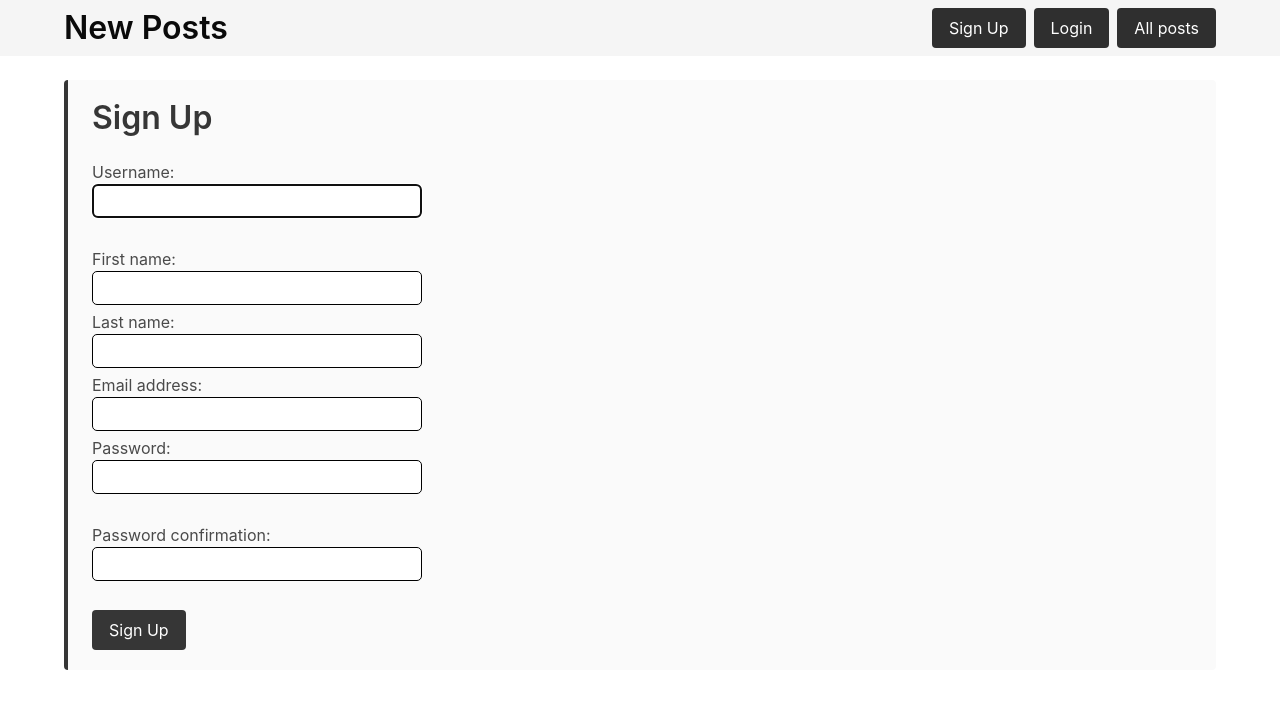
After one commit to A-ArslanA/PostProject, a Django app: page /user/sign-up/ in a window 1280 px wide. The commit adds this page. Shown: the top 709 px of the page. Run offline with Django 3.2, Linux system fonts and the light colour scheme.

Commit message:
second commit

```diff
--- a/PostApp/forms.py
+++ b/PostApp/forms.py
@@ -1,5 +1,12 @@
 from django import forms
 from .models import Post
+from django.contrib.auth.forms import UserCreationForm
+from django.contrib.auth.models import User
+
+class NewUserForm(UserCreationForm):
+    class Meta:
+        model = User
+        fields = ('username', 'first_name', 'last_name', 'email', 'password1', 'password2')
 
 class AddPostForm(forms.ModelForm):
     class Meta:
--- a/PostApp/templates/base.html
+++ b/PostApp/templates/base.html
@@ -7,7 +7,7 @@
     <meta name="viewport" content="width=device-width, initial-scale=1.0">
     <title>{% block title %}{% endblock %}</title>
     <link rel="stylesheet" href="{% static './css/bulma.min.css' %}">
-    <link rel="stylesheet" href="{% static './css/style.css' %}">
+    <link rel="shortcut icon" type="image/png" href="https://i1.sndcdn.com/avatars-FF5Dt5x2WL00MLzf-a7LIHA-t240x240.jpg"/>
 </head>
 <body>
     <nav class="navbar is-light" role="navigation" aria-label="main navigation">
@@ -32,12 +32,26 @@
                 <div class="navbar-end">
                   <div class="navbar-item">
                     <div class="buttons">
+                        {% if user.is_authenticated %}
+                        <a href="{% url 'logoutUser' %}" class="button is-dark is-hovered">
+                            Logout
+                        </a>
+                        {% else %}
+                        <a href="{% url 'signUpPage' %}" class="button is-dark is-hovered">
+                            Sign Up
+                        </a>
+                        <a href="{% url 'loginPage' %}" class="button is-dark is-hovered">
+                            Login
+                        </a>
+                        {% endif %}
                         <a href="{% url 'allPost' %}" class="button is-dark is-hovered">
                             All posts
                         </a>
+                        {% if user.is_superuser %}
                         <a href="{% url 'addPost' %}" class="button is-dark is-outlined">
                             Add Post
                         </a>
+                        {% endif %}
                     </div>
                   </div>
                 </div>
--- /dev/null
+++ b/PostApp/templates/user/sign-up.html
@@ -0,0 +1,34 @@
+{% extends '../base.html' %}
+
+{% block title%}Sign Up{% endblock %}
+
+{% block content %}
+<style>
+    #id_username, #id_first_name, #id_last_name, #id_email, #id_password1, #id_password2 {
+        display: block;
+        width: 30%;
+        padding: 8px;
+        border-radius: 5px;
+        margin-bottom: 5px;
+        border: 1px solid #000;
+    }
+
+    .helptext {
+        display: none;
+    }
+</style>
+    <div class="container">
+        <article class="message is-dark">
+            <div class="mt-5 message-body">
+                <h3 class="title mb-5 has-text-dark">Sign Up</h3>
+                <form method="post">
+                    {% csrf_token %}
+                    {{ form }}
+                    <div style="display: block">
+                        <button class="button is-dark">Sign Up</button>
+                    </div>
+                </form>
+            </div>
+        </article>
+    </div>
+{% endblock %}
--- a/PostApp/urls.py
+++ b/PostApp/urls.py
@@ -1,8 +1,12 @@
 from django.urls import path
 from . import views
+from django.contrib.auth.views import LogoutView
 
 urlpatterns = [
     path('', views.homePage, name='homePage'),
+    path('user/sign-up/', views.signUpPage, name='signUpPage'),
+    path('user/login/', views.loginPage, name='loginPage'),
+    path('user/logout/', views.logoutUser, name='logoutUser'),
     path('news/all/', views.allPost, name='allPost'),
     path('post/add/', views.addPost, name='addPost'),
     path('post/view/<int:pk>/', views.postDetail, name='postDetail'),
--- a/PostApp/views.py
+++ b/PostApp/views.py
@@ -1,6 +1,9 @@
 from django.shortcuts import render, redirect, get_object_or_404
+from django.contrib.auth import login, authenticate, logout
+from django.contrib import messages
+from django.contrib.auth.forms import AuthenticationForm
 from .models import Post
-from .forms import AddPostForm
+from .forms import AddPostForm, NewUserForm
 
 def homePage(request):
     posts = Post.objects.all().order_by('-postDate')[:3]
@@ -56,3 +59,44 @@ def editPost(request, pk):
         'post': post,
         'form': form
     })
+
+def signUpPage(request):
+    if request.method == "POST":
+        form = NewUserForm(request.POST)
+        if form.is_valid():
+            user = form.save()
+            #login(request, user)
+            #message
+            return redirect("loginPage")
+    else:
+        form = NewUserForm()
+
+    return render(request, "user/sign-up.html", {
+        'form': form
+    })
+
+def loginPage(request):
+    if request.method == "POST":
+        form = AuthenticationForm(request, data=request.POST)
+        if form.is_valid():
+            username = form.cleaned_data.get('username')
+            password = form.cleaned_data.get('password')
+            user = authenticate(username=username, password=password)
+            if user is not None:
+                login(request, user)
+                #message
+                return redirect("homePage")
+            else:
+                pass
+                #message
+    else:
+        form = AuthenticationForm()
+
+    return render(request, "user/login.html", {
+        'form': form
+    })
+
+def logoutUser(request):
+    logout(request)
+    #message
+    return redirect("homePage")
```
Also changed, not shown: PostApp/templates/user/login.html (added, +30 -0 lines), PostApp/templates/user/post-detail.html (+9 -0 lines), db.sqlite3.
